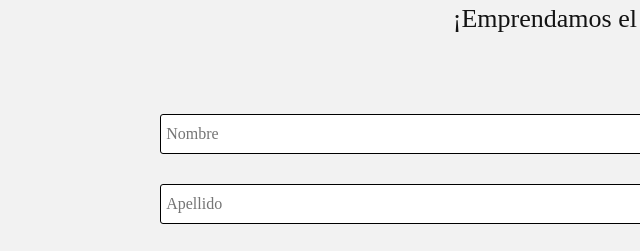
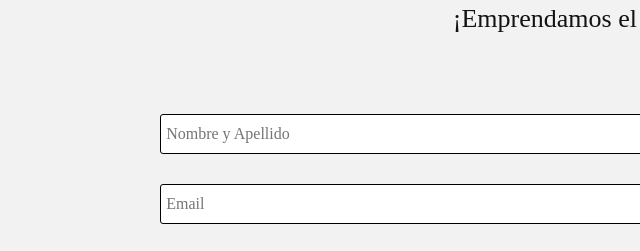
Before and after one commit to michelsalinas26/CoderConf, a website: page index.html in a window 1280 px wide. Shown: the part 4197-4448 px from the top of the page, 20-660 px from the left. Drawn offline with nearby package versions, Linux system fonts and the light colour scheme.

Commit message:
se cambio el placeholder del form de index

```diff
--- a/index.html
+++ b/index.html
@@ -262,8 +262,8 @@
         </div>
         <div class="eightpage-div-form">
             <form action="#" class="form">
-                <input type="text" class="input" name="nombre" id="" placeholder="Nombre">
-                <input type="email" class="input" name="email" id="" placeholder="Apellido">
+                <input type="text" class="input" name="nombre" id="" placeholder="Nombre y Apellido">
+                <input type="email" class="input" name="email" id="" placeholder="Email">
                 <input type="text" class="input" name="celular" id="" placeholder="Celular">
                 <div>
                     <input class="btn" type="submit" value="Enviar Solicitud">
```
